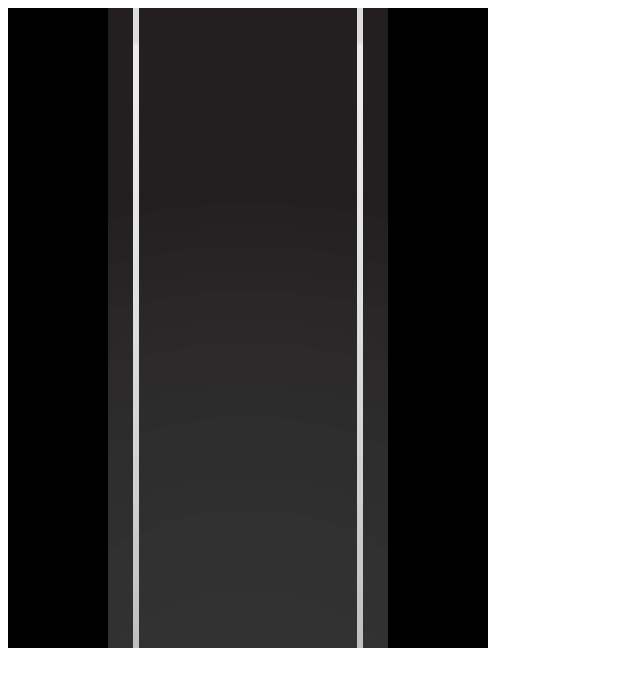
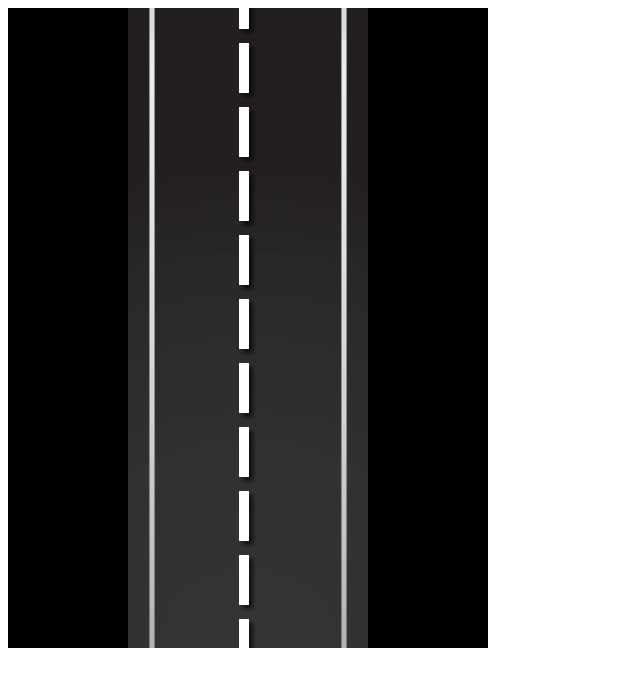
Before and after one commit to johnhkim124/game-1, a plain HTML site: page index.html in a window 1280 px wide. Shown: the whole page, without its empty margins (0-640 px from the left). Drawn offline with Linux system fonts and the light colour scheme; animation ran at ten frames a second.

Commit message:
added lines for road

```diff
--- a/index.html
+++ b/index.html
@@ -8,6 +8,7 @@
     <script src="js/main.js"></script>
     <script src="js/sceneMain.js"></script>
     <script src="js/classes/road.js"></script>
+    <script src="js/utility/align.js"></script>
 </head>
 <body>
 
--- a/js/classes/road.js
+++ b/js/classes/road.js
@@ -7,5 +7,20 @@ class Road extends Phaser.GameObjects.Container
         this.add(this.back);
         this.scene.add.existing(this);
 
+        this.back.displayWidth=game.config.width*.5;
+        this.back.scaleY=this.back.scaleX;
+        Align.scaleToGameW(this.back,.5);
+
+        this.setSize(this.back.displayWidth, game.config.height);
+
+        this.lineGroup = this.scene.add.group();
+
+    }
+    makeLines(){
+        this.vSpace = this.displayHeight/10;
+        for(let i = 0; i < 100; i++){
+           let line = this.scene.add.image(this.x, this.vSpace*i, "line");
+           this.lineGroup.add(line);
+        }
     }
 }
--- a/js/sceneMain.js
+++ b/js/sceneMain.js
@@ -7,11 +7,13 @@ class SceneMain extends Phaser.Scene {
     	//load our images or sounds
         this.load.image("road", "images/road.jpg");
         this.load.image("cars", "images/cars.png", {frameWidth:60, frameHeight:126});
+        this.load.image("line", "images/line.png");
     }
     create() {
         //define our objects
         let road = new Road({scene:this});
         road.x = game.config.width/2;
+        road.makeLines();
     }
     update() {
         //constant running loop
--- /dev/null
+++ b/js/utility/align.js
@@ -0,0 +1,19 @@
+class Align{
+    static scaleToGameW(obj,per){
+        obj.displayWidth=game.config.width*per;
+        obj.scaleY = obj.scaleX;
+    }
+
+    static center(obj){
+        obj.x = game.config.width/2;
+        obj.y = game.config.width/2;
+    }
+
+    static centerH(obj){
+        obj.x = game.config.width/2;
+    }
+
+    static centerV(obj){
+        obj.y = game.config.width/2;
+    }
+}
```
